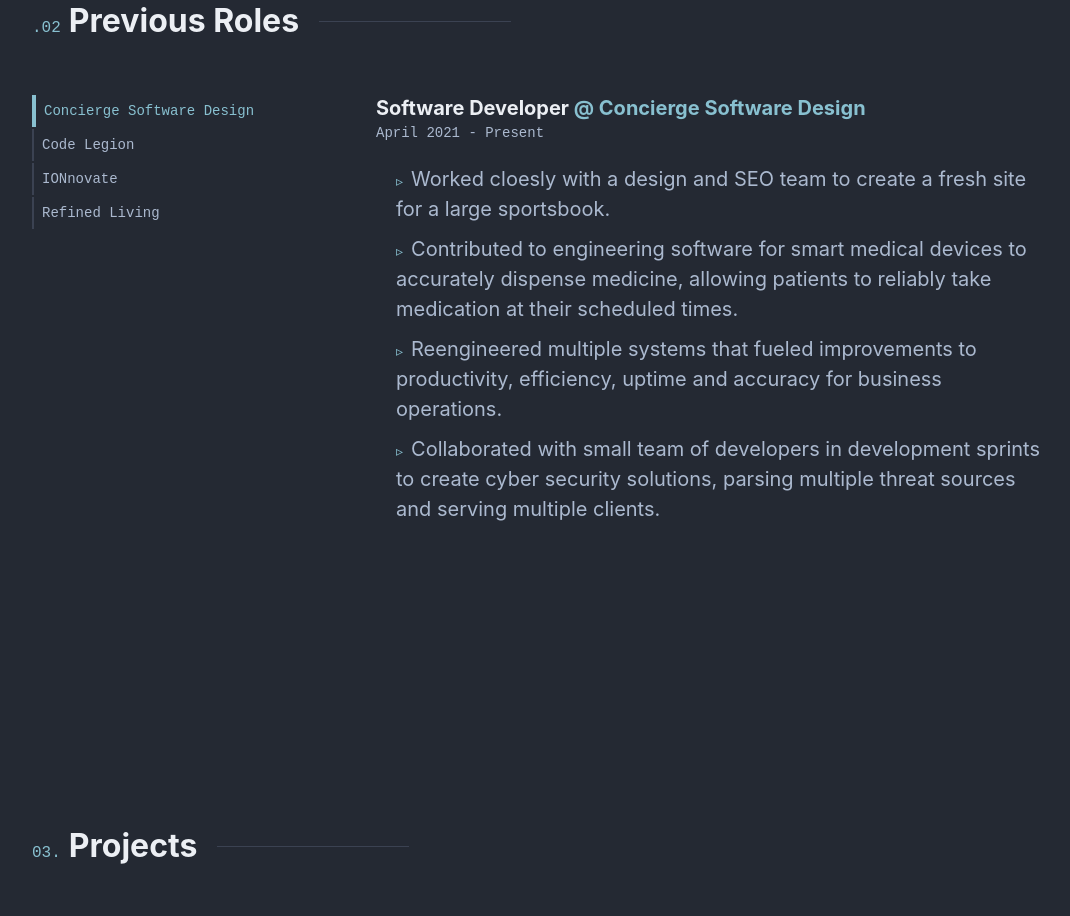
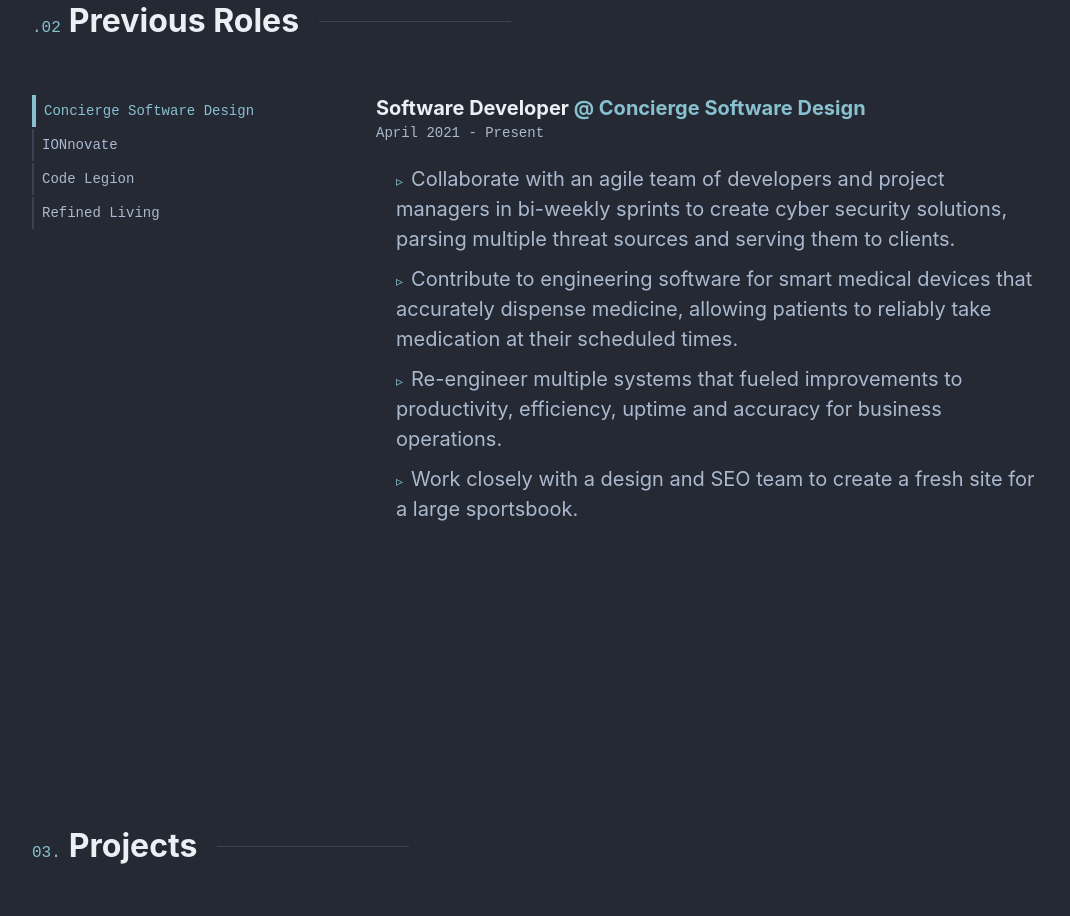
Before and after one commit to jpilapil/portfolio2022, a Next.js app: page / in a window 1280 px wide. Shown: the part 2060-2976 px from the top of the page, without its empty margins (104-1174 px from the left). Built offline with nearby package versions, Linux system fonts and the light colour scheme; grey boxes are pictures that could not be loaded.

Commit message:
content updates

```diff
--- a/components/about/content.js
+++ b/components/about/content.js
@@ -7,4 +7,9 @@
     "Node.js",
     "Bulma",
   ],
+
+  justin: {
+    name: "Justin Pilapil",
+    pfp: "/mugshot/fudder.png",
+  },
 };
--- a/components/about/index.jsx
+++ b/components/about/index.jsx
@@ -1,6 +1,6 @@
 import styles from "./About.module.scss";
 import Image from "next/image";
-import { technologies } from "./content";
+import { technologies, justin } from "./content";
 
 const Bio = () => {
   return (
@@ -35,8 +35,8 @@
     <div className={`${styles.imageWrapper} column m-auto has-text-centered`}>
       <Image
         className={styles.mugshot}
-        src="/mugshot/fudder.png"
-        alt="Justin Pilapil"
+        src={justin.pfp}
+        alt={justin.name}
         width={350}
         height={350}
       />
--- a/components/jobs/content.js
+++ b/components/jobs/content.js
@@ -5,20 +5,10 @@
       company: "Concierge Software Design",
       date: "April 2021 - Present",
       description: [
-        "Worked cloesly with a design and SEO team to create a fresh site for a large sportsbook.",
-        "Contributed to engineering software for smart medical devices to accurately dispense medicine, allowing patients to reliably take medication at their scheduled times.",
-        "Reengineered multiple systems that fueled improvements to productivity, efficiency, uptime and accuracy for business operations.",
-        "Collaborated with small team of developers in development sprints to create cyber security solutions, parsing multiple threat sources and serving multiple clients.",
-      ],
-    },
-    {
-      title: "Web Developer (Contract)",
-      company: "Code Legion",
-      date: "December 2020 - Feb 2021",
-      description: [
-        "Designed and developed elegant website for Code Legion, a school that jumpstarts students careers into tech.",
-        "Implemented an email management system that handles sensitive user information and allows the client to easily communicate with users on their email list.",
-        "Worked closely with company stakeholders to meet project deadlines.",
+        "Collaborate with an agile team of developers and project managers in bi-weekly sprints to create cyber security solutions, parsing multiple threat sources and serving them to clients.",
+        "Contribute to engineering software for smart medical devices that accurately dispense medicine, allowing patients to reliably take medication at their scheduled times.",
+        "Re-engineer multiple systems that fueled improvements to productivity, efficiency, uptime and accuracy for business operations.",
+        "Work closely with a design and SEO team to create a fresh site for a large sportsbook.",
       ],
     },
     {
@@ -26,18 +16,29 @@
       company: "IONnovate",
       date: "September 2020 - April 2021",
       description: [
-        "Lead development sprints in an agile environment to meet biweekly goals.",
+        "Lead development sprints in an agile environment to meet bi-weekly goals.",
         "Established CI/CD pipeline for projects to automate build and test processes.",
         "Developed branch strategies for projects with GitHub and managed merge conflicts using Git",
         "Implemented test driven development using Jest unit testing framework.",
       ],
     },
     {
-      title: "Web Developer (Contract)",
+      title: "Web Developer",
+      company: "Code Legion",
+      date: "December 2020 - Feb 2021",
+      description: [
+        "Designed and developed an elegant website for Code Legion, a school that jumpstarts students careers into tech.",
+        "Implemented an email management system that handles sensitive user information and allows the client to easily communicate with users.",
+        "Worked closely with company executives and stakeholders to meet project deadlines.",
+      ],
+    },
+
+    {
+      title: "Web Developer",
       company: "Refined Living",
       date: "January 2019 - September 2020",
       description: [
-        "Developed and maintained code for clients website primarily using WordPress, HTML, CSS, and PHP.",
+        "Developed and maintained code for client's website primarily using WordPress, HTML, CSS, and PHP.",
         "Manually tested sites in various browsers and mobile devices to ensure cross-browser compatibility and responsiveness.",
         "Interfaced with clients on a weekly basis, providing technological expertise.",
       ],
```
